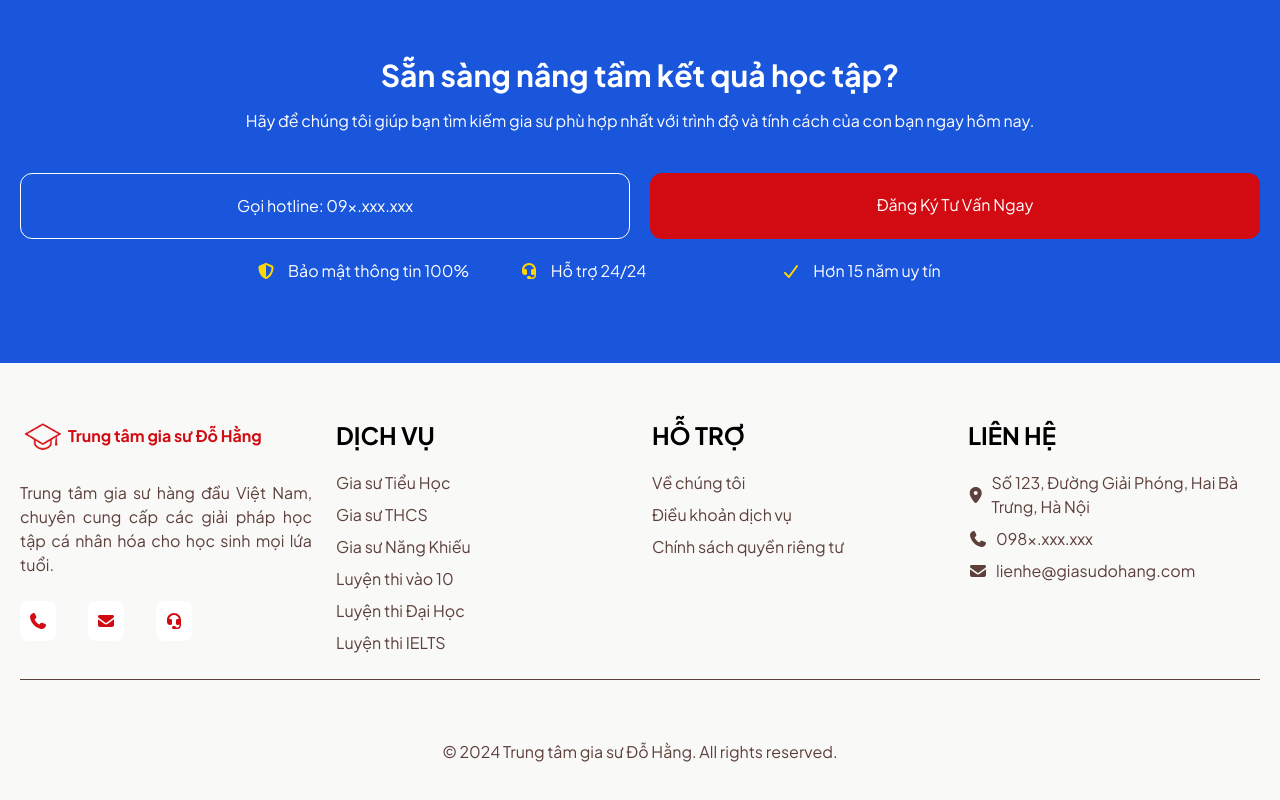
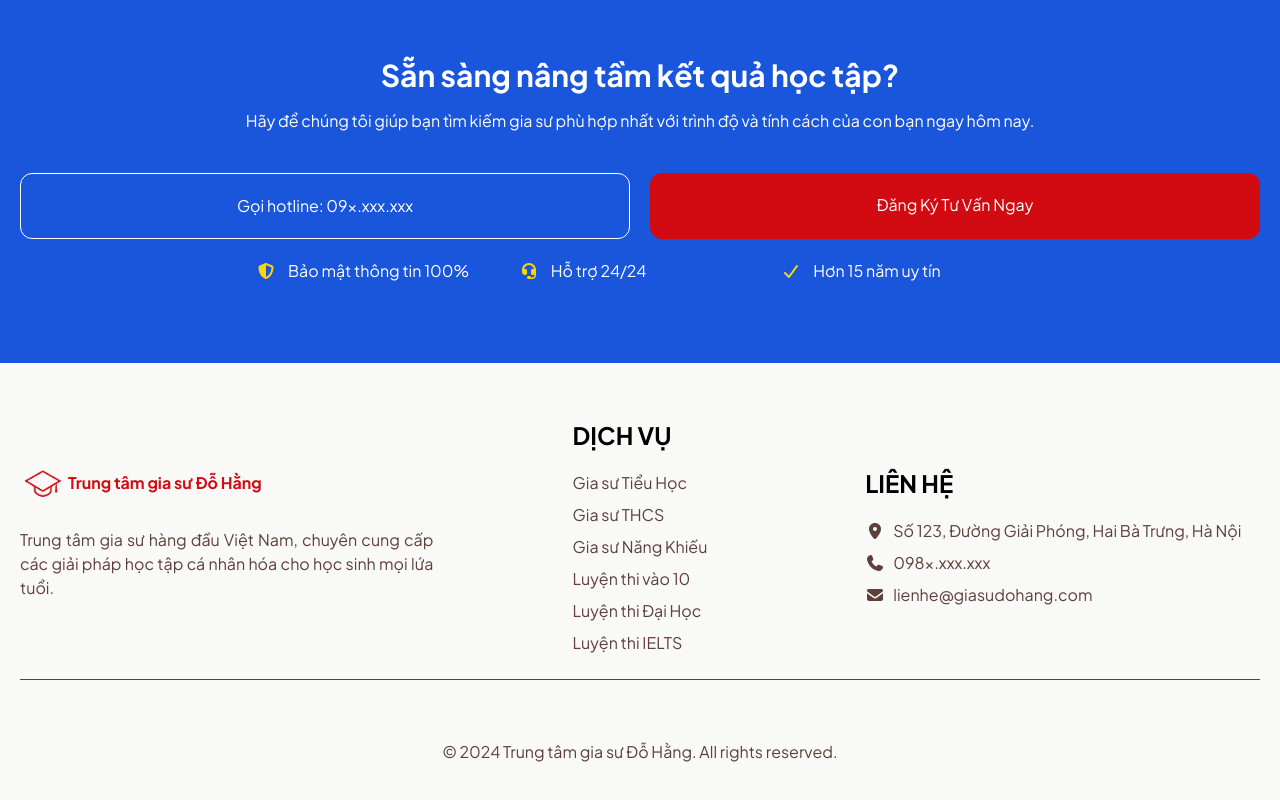
Before and after one commit to binhv005/tutor-website-project, a React (Vite) app in the folder tutor-frontend/: page / in a window 1280 px wide. Shown: the part 2118-2918 px from the top of the page. Built offline with nearby package versions, Linux system fonts and the light colour scheme; the HTML template or start-up script is replaced by a standard one.

Commit message:
refactor(footer): remove logo and support column

```diff
--- a/tutor-frontend/src/components/Footer.jsx
+++ b/tutor-frontend/src/components/Footer.jsx
@@ -4,12 +4,10 @@
 import {
   faPhone,
   faEnvelope,
-  faHeadset,
   faLocationDot,
 } from "@fortawesome/free-solid-svg-icons";
 
 function Footer() {
-  const menuIcon = [faPhone, faEnvelope, faHeadset];
   const serviceMenu = [
     "Gia sư Tiểu Học",
     "Gia sư THCS",
@@ -17,12 +15,6 @@
     "Luyện thi vào 10",
     "Luyện thi Đại Học",
     "Luyện thi IELTS",
-  ];
-
-  const supportMenu = [
-    "Về chúng tôi",
-    "Điều khoản dịch vụ",
-    "Chính sách quyền riêng tư",
   ];
 
   const contactMenu = [
@@ -42,7 +34,7 @@
 
   return (
     <footer className="bg-neutral px-5 py-10">
-      <div className="grid grid-cols-1 lg:grid-cols-4 gap-6">
+      <div className="grid grid-cols-1 lg:grid-cols-3 lg: place-items-center">
         <div>
           <div className="flex items-center">
             <img src={tutorLogo} alt="logo" className="w-12 py-3" />
@@ -52,15 +44,6 @@
             Trung tâm gia sư hàng đầu Việt Nam, chuyên cung cấp các giải pháp
             học tập cá nhân hóa cho học sinh mọi lứa tuổi.
           </p>
-          <ul className="flex gap-8 py-3">
-            {menuIcon.map((item, index) => (
-              <li key={index}>
-                <button className="text-primary bg-white p-2 rounded-lg transition-all duration-300 hover:bg-primary hover:text-white">
-                  <FontAwesomeIcon icon={item} />
-                </button>
-              </li>
-            ))}
-          </ul>
         </div>
 
         <div>
@@ -69,17 +52,6 @@
             {serviceMenu.map((item, index) => (
               <li key={index} className="py-1 text-headline hover:text-primary">
                 <Link to="/services">{item}</Link>
-              </li>
-            ))}
-          </ul>
-        </div>
-
-        <div>
-          <h1 className="font-bold py-4 text-2xl">HỖ TRỢ</h1>
-          <ul>
-            {supportMenu.map((item, index) => (
-              <li key={index} className="py-1 text-headline hover:text-primary">
-                <Link to="/supports">{item}</Link>
               </li>
             ))}
           </ul>
```
